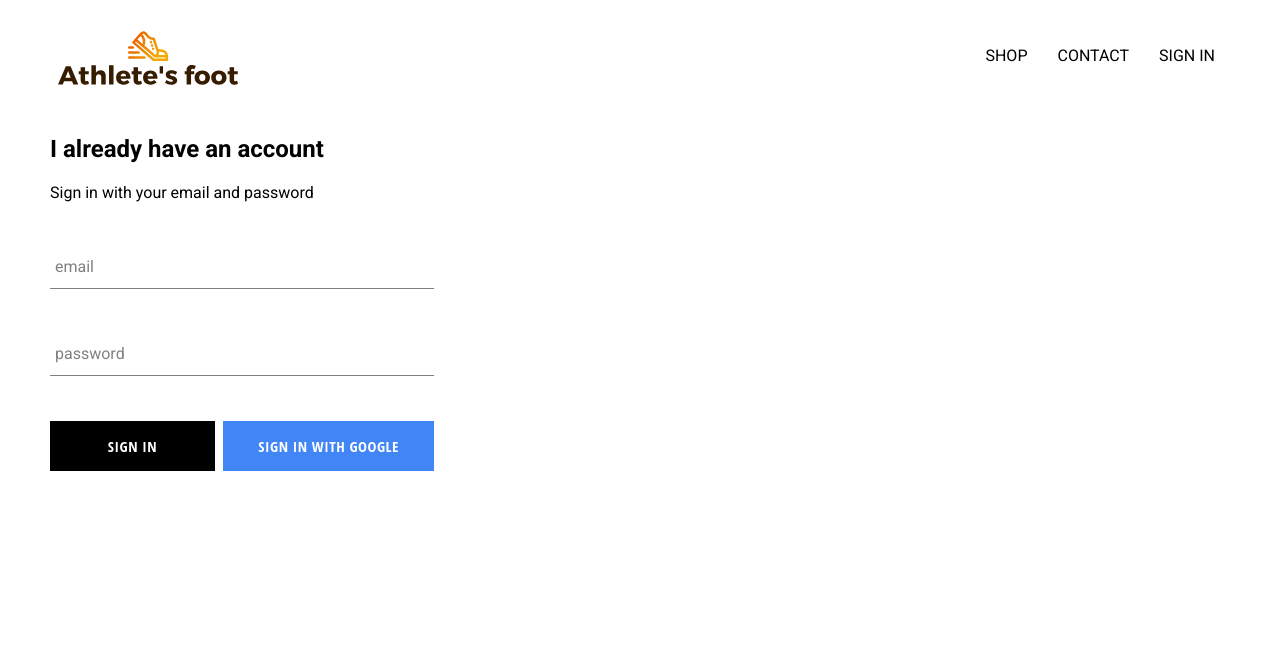
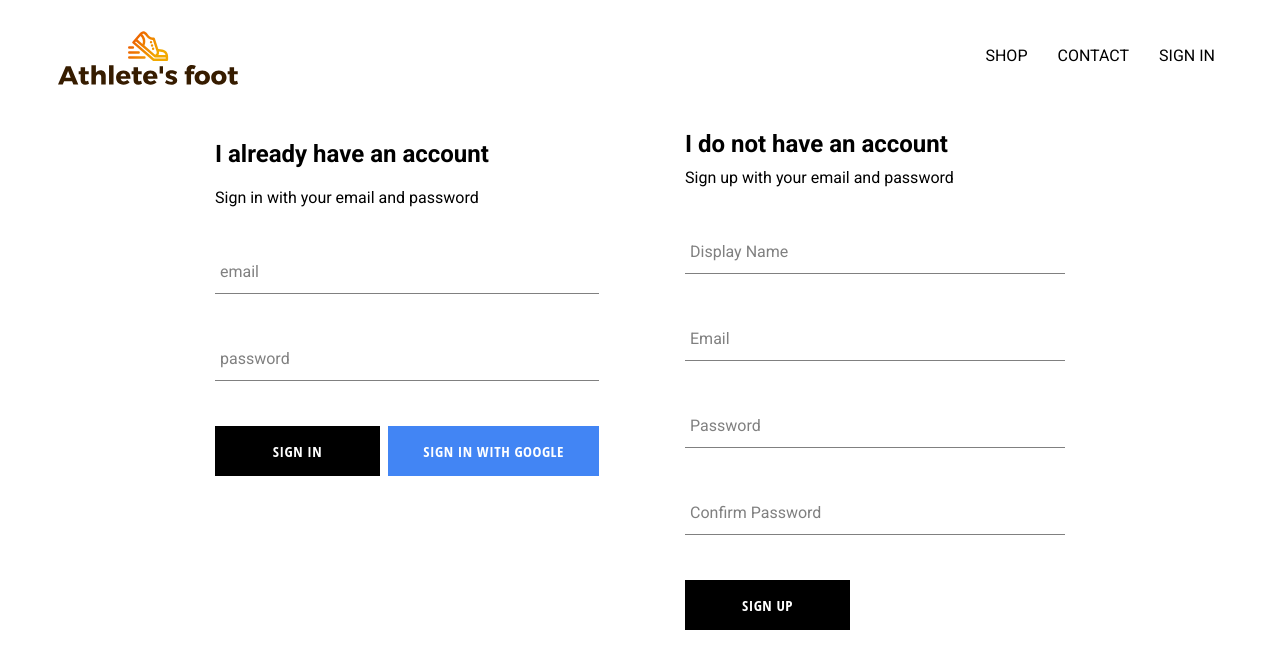
Before and after one commit to andrewquach-dev/athletes-foot, a React (Create React App) app: page /signin in a window 1280 px wide. Shown: the top 668 px of the page. Built offline with nearby package versions, Linux system fonts and the light colour scheme; no server answers.

Commit message:
commit before implement Redux

```diff
--- /dev/null
+++ b/src/components/sign-up/SignUp.js
@@ -0,0 +1,79 @@
+import React, { useState } from "react";
+import FormInput from "../form-input/FormInput.js";
+import CustomButton from "../custom-button/CustomButton.js";
+import { auth, createUserProfileDocument } from "../../firebase/firebase.utils";
+import "./sign-up.styles.scss";
+
+export default function SignUp() {
+  const [newAccount, setNewAccount] = useState({
+    displayName: "",
+    email: "",
+    password: "",
+    confirmPassword: "",
+  });
+  const { displayName, email, password, confirmPassword } = newAccount;
+  const handleSubmit = async (event) => {
+    event.preventDefault();
+
+    if (password !== confirmPassword) {
+      alert("passwords don't match");
+      return;
+    }
+
+    // signUpStart({
+    //   displayName,
+    //   email,
+    //   password
+    // });
+  };
+
+  const handleChange = (event) => {
+    const { name, value } = event.target;
+
+    setNewAccount({
+      ...newAccount,
+      [name]: value,
+    });
+  };
+  return (
+    <div className="sign-up">
+      <h2 className="title">I do not have an account</h2>
+      <span>Sign up with your email and password</span>
+      <form className="sign-up-form" onSubmit={handleSubmit}>
+        <FormInput
+          type="text"
+          name="displayName"
+          value={displayName}
+          onChange={handleChange}
+          label="Display Name"
+          required
+        />
+        <FormInput
+          type="text"
+          name="email"
+          value={email}
+          onChange={handleChange}
+          label="Email"
+          required
+        />
+        <FormInput
+          type="password"
+          name="password"
+          value={password}
+          onChange={handleChange}
+          label="Password"
+          required
+        />
+        <FormInput
+          type="password"
+          name="confirmPassword"
+          value={confirmPassword}
+          onChange={handleChange}
+          label="Confirm Password"
+          required
+        />
+        <CustomButton type="submit">SIGN UP</CustomButton>
+      </form>
+    </div>
+  );
+}
--- /dev/null
+++ b/src/components/sign-up/sign-up.styles.scss
@@ -0,0 +1,8 @@
+.sign-up {
+  display: flex;
+  flex-direction: column;
+  width: 380px;
+  .title {
+    margin: 10px 0;
+  }
+}
--- a/src/firebase/firebase.utils.js
+++ b/src/firebase/firebase.utils.js
@@ -13,6 +13,31 @@
   measurementId: "G-DXEKTD087R",
 };
 
+export const createUserProfileDocument = async (userAuth, additionalData) => {
+  if (!userAuth) return;
+
+  const userRef = firestore.doc(`users/${userAuth.uid}`);
+
+  const snapShot = await userRef.get();
+
+  if (!snapShot.exists) {
+    const { displayName, email } = userAuth;
+    const createdAt = new Date();
+    try {
+      await userRef.set({
+        displayName,
+        email,
+        createdAt,
+        ...additionalData,
+      });
+    } catch (error) {
+      console.log("error creating user", error.message);
+    }
+  }
+
+  return userRef;
+};
+
 firebase.initializeApp(config);
 
 export const auth = firebase.auth();
--- a/src/pages/authen-page/AuthenPage.js
+++ b/src/pages/authen-page/AuthenPage.js
@@ -1,12 +1,14 @@
 import React from "react";
 
 import SignIn from "../../components/sign-in/SignIn.js";
+import SignUp from "../../components/sign-up/SignUp.js";
 
 import "./authen-page.styles.scss";
 
 const AuthenPage = () => (
-  <div className="sign-in-and-sign-up">
+  <div className="authen-page">
     <SignIn />
+    <SignUp />
   </div>
 );
 
--- a/src/pages/authen-page/authen-page.styles.scss
+++ b/src/pages/authen-page/authen-page.styles.scss
@@ -0,0 +1,6 @@
+.authen-page {
+  width: 850px;
+  display: flex;
+  justify-content: space-between;
+  margin: 30px auto;
+}
```
